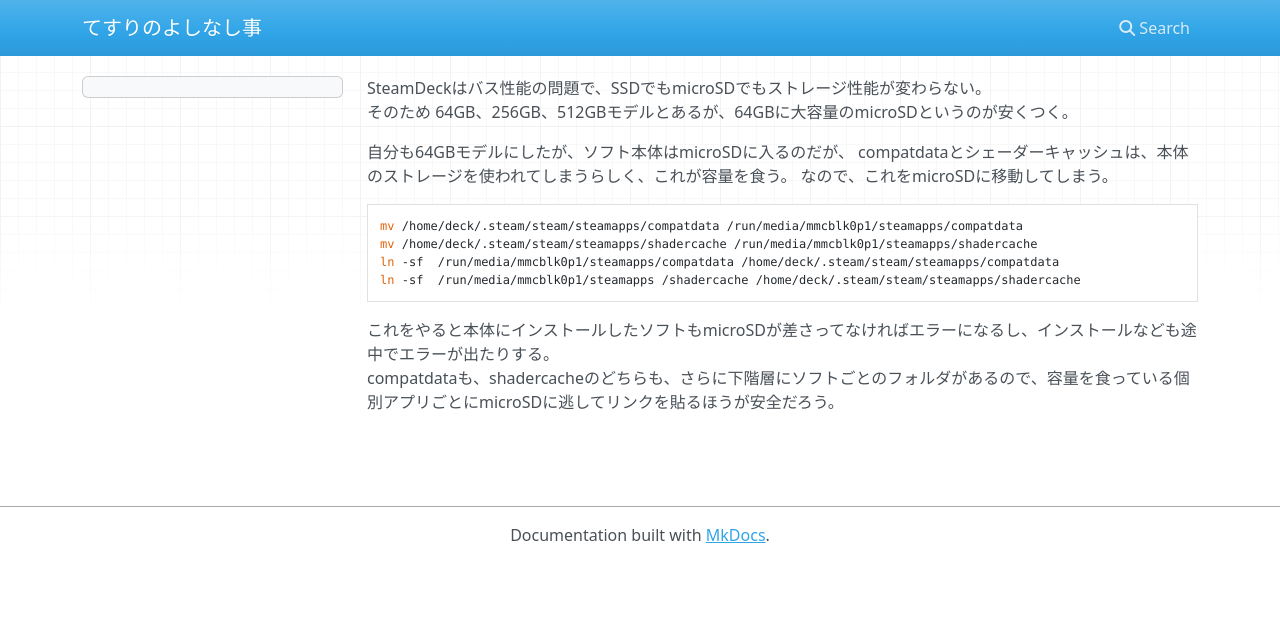
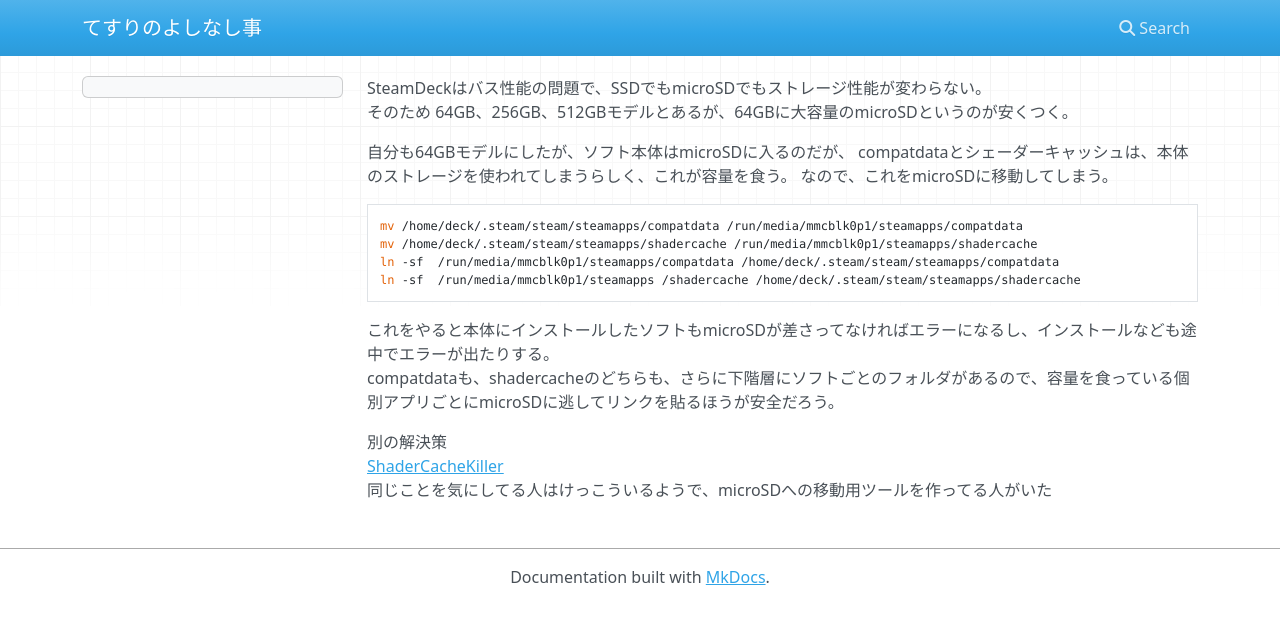
Before and after one commit to tesurijp/tesurijp.github.io, an MkDocs documentation site: the page built from docs/SteamDeck/CacheMicroSD.md, in a window 1280 px wide. Shown: the top 624 px of the page. Built offline with MkDocs 1.6.1, drawn with Linux system fonts in a browser that asks for light colours; nearby versions of some CDN libraries.

Commit message:
Shader Cache Killerの情報追加

```diff
--- a/docs/SteamDeck/CacheMicroSD.md
+++ b/docs/SteamDeck/CacheMicroSD.md
@@ -13,3 +13,8 @@
 
 これをやると本体にインストールしたソフトもmicroSDが差さってなければエラーになるし、インストールなども途中でエラーが出たりする。
 compatdataも、shadercacheのどちらも、さらに下階層にソフトごとのフォルダがあるので、容量を食っている個別アプリごとにmicroSDに逃してリンクを貼るほうが安全だろう。
+
+
+別の解決策
+[ShaderCacheKiller](https://github.com/scawp/Steam-Deck.Shader-Cache-Killer)
+同じことを気にしてる人はけっこういるようで、microSDへの移動用ツールを作ってる人がいた
```
